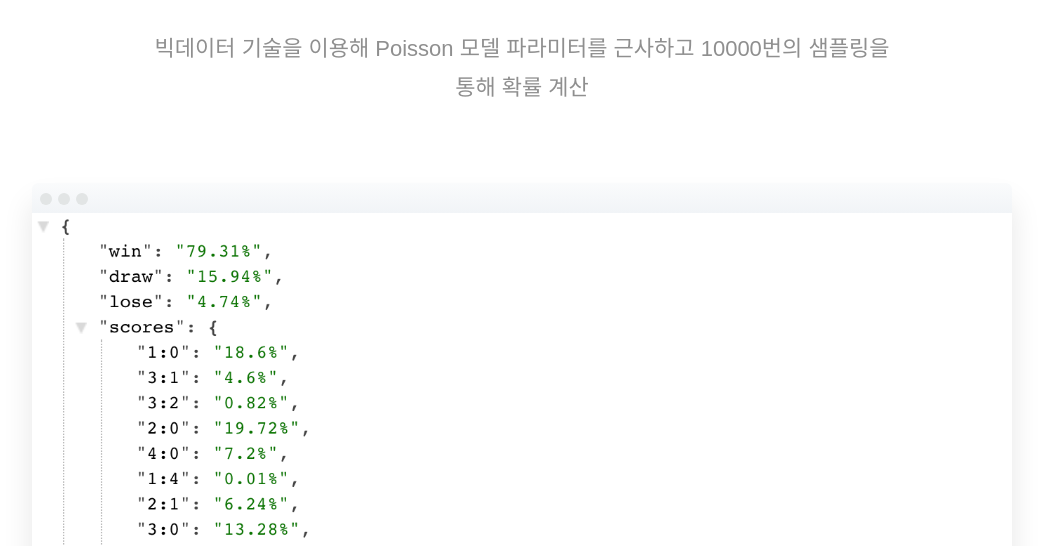
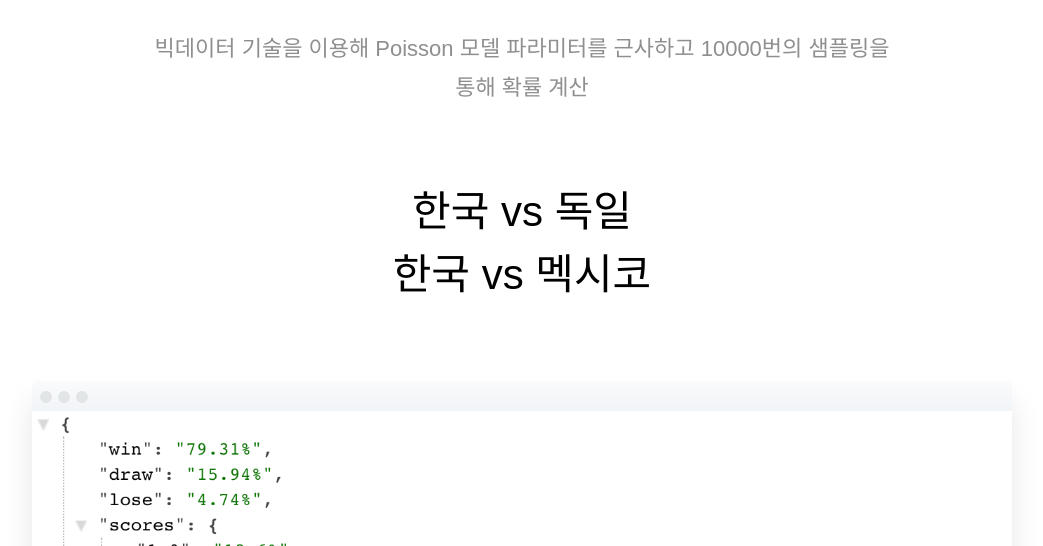
Before and after one commit to riceluxs1t/Sportstats, a Django app: page / in a window 1280 px wide. Shown: the part 798-1344 px from the top of the page, without its empty margins (118-1161 px from the left). Run offline with Django 3.2, Linux system fonts and the light colour scheme; parts of the project's set-up code (start-up, migrations or seed data) failed here and were passed over.

Commit message:
ui tweak.

```diff
--- a/elosoccer/templates/index.htm
+++ b/elosoccer/templates/index.htm
@@ -146,6 +146,11 @@
           </i>
           <h3 class="heading primary-color launchaco-builder-hoverable">승리 무승부 패배 확률 / 스코어 확률 제공</h3>
           <p class="subheading secondary-color mt20 launchaco-builder-hoverable">빅데이터 기술을 이용해 Poisson 모델 파라미터를 근사하고 10000번의 샘플링을 통해 확률 계산</p>
+            <br></br>
+            <br></br>
+            <a href="https://obscure-savannah-41248.herokuapp.com/prediction/?home_team=South%20Korea&away_team=Germany" class="heading primary-color launchaco-builder-hoverable">한국 vs 독일</a>
+            <a href="https://obscure-savannah-41248.herokuapp.com/prediction/?home_team=South%20Korea&away_team=Mexico" class="heading primary-color launchaco-builder-hoverable">한국 vs 멕시코</a>
+
         </div>
       </div>
       <div class="container-lrg">
```
